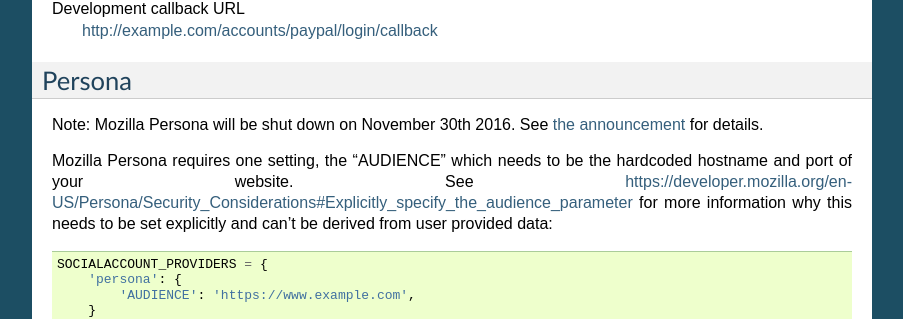
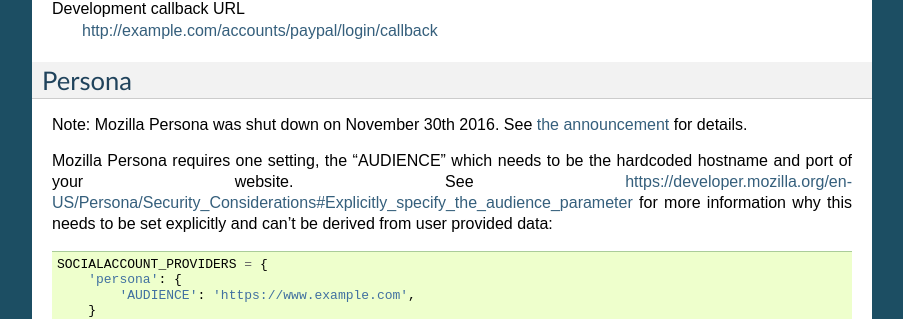
Before and after one commit to pennersr/django-allauth, a Sphinx documentation site: the page built from docs/providers.rst, in a window 1280 px wide and 900 px high, scrolled down 15628 px. Shown: the part 144-463 px from the top of the window, without its empty margins (198-1101 px from the left). Built offline with Sphinx 7.4.7, drawn with Linux system fonts in a browser that asks for light colours.

Commit message:
persona: Update documentation wording

```diff
--- a/docs/providers.rst
+++ b/docs/providers.rst
@@ -968,7 +968,7 @@
 Persona
 -------
 
-Note: Mozilla Persona will be shut down on November 30th 2016. See
+Note: Mozilla Persona was shut down on November 30th 2016. See
 `the announcement <https://wiki.mozilla.org/Identity/Persona_Shutdown_Guidelines_for_Reliers>`_
 for details.
 
```
